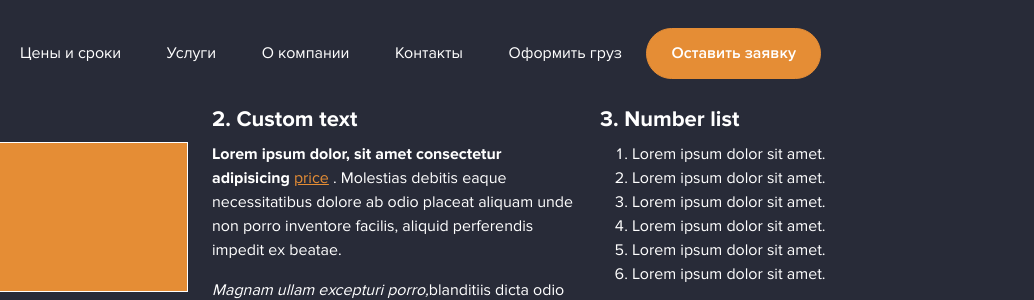
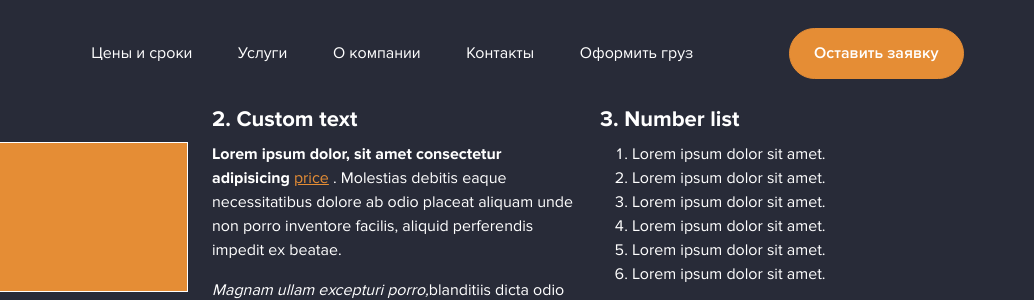
Before and after one commit to metaljamy/MasterTaoLanding, a website: page dev/markup.html in a window 1280 px wide. Shown: the top 300 px of the page, 246-1280 px from the left. Drawn offline with nearby package versions, Linux system fonts and the light colour scheme; files that its build step writes are made by us from their sources.

Commit message:
Header +

```diff
--- a/dev/sass/header.scss
+++ b/dev/sass/header.scss
@@ -8,6 +8,7 @@ header{
             width: 100%;
             display: flex;
             justify-content: space-between;
+            margin: 0 auto;
         }
         .btn-primary{
             margin-left: 16px;
```
Also changed, not shown: user.html (+1 -0 lines).
